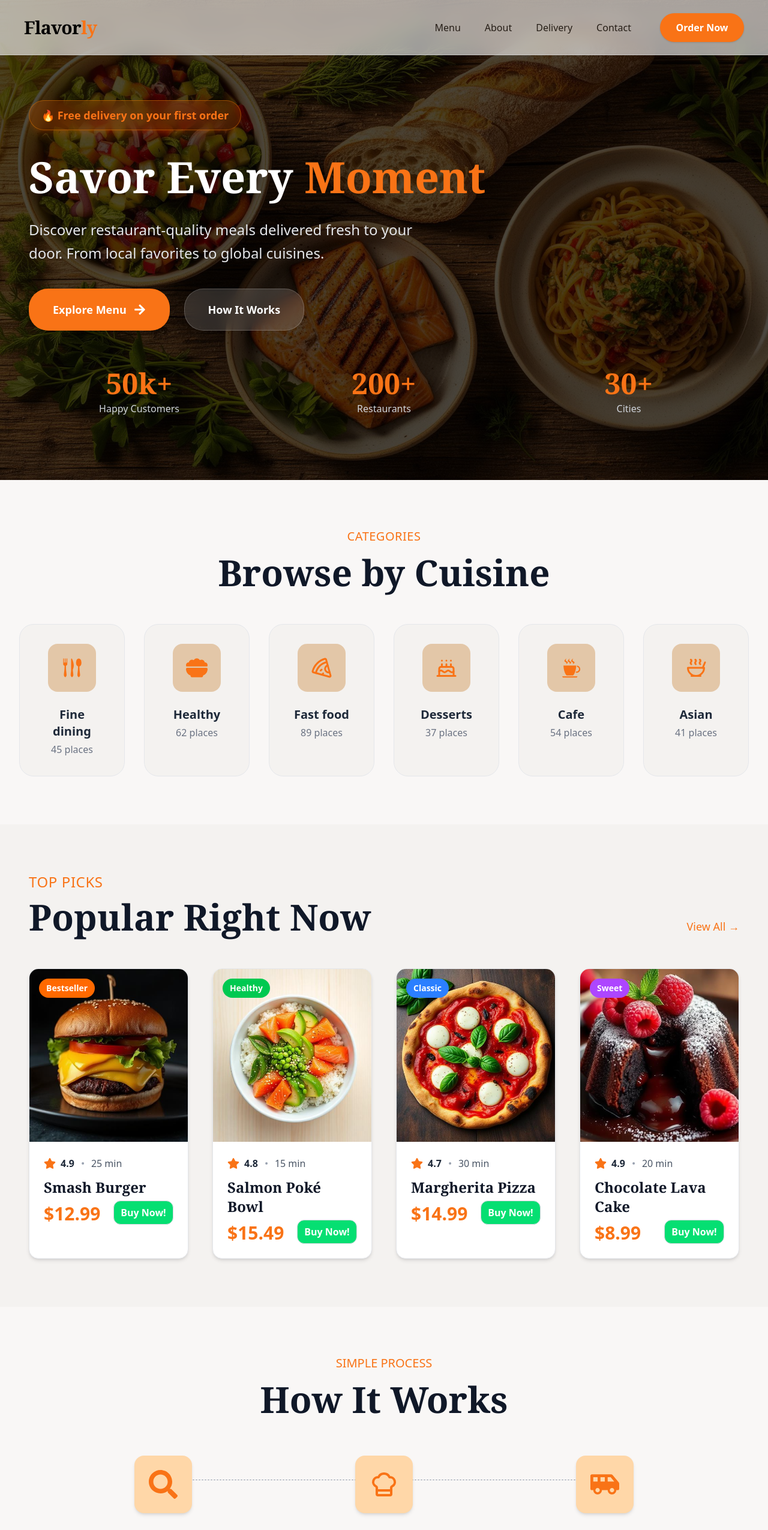
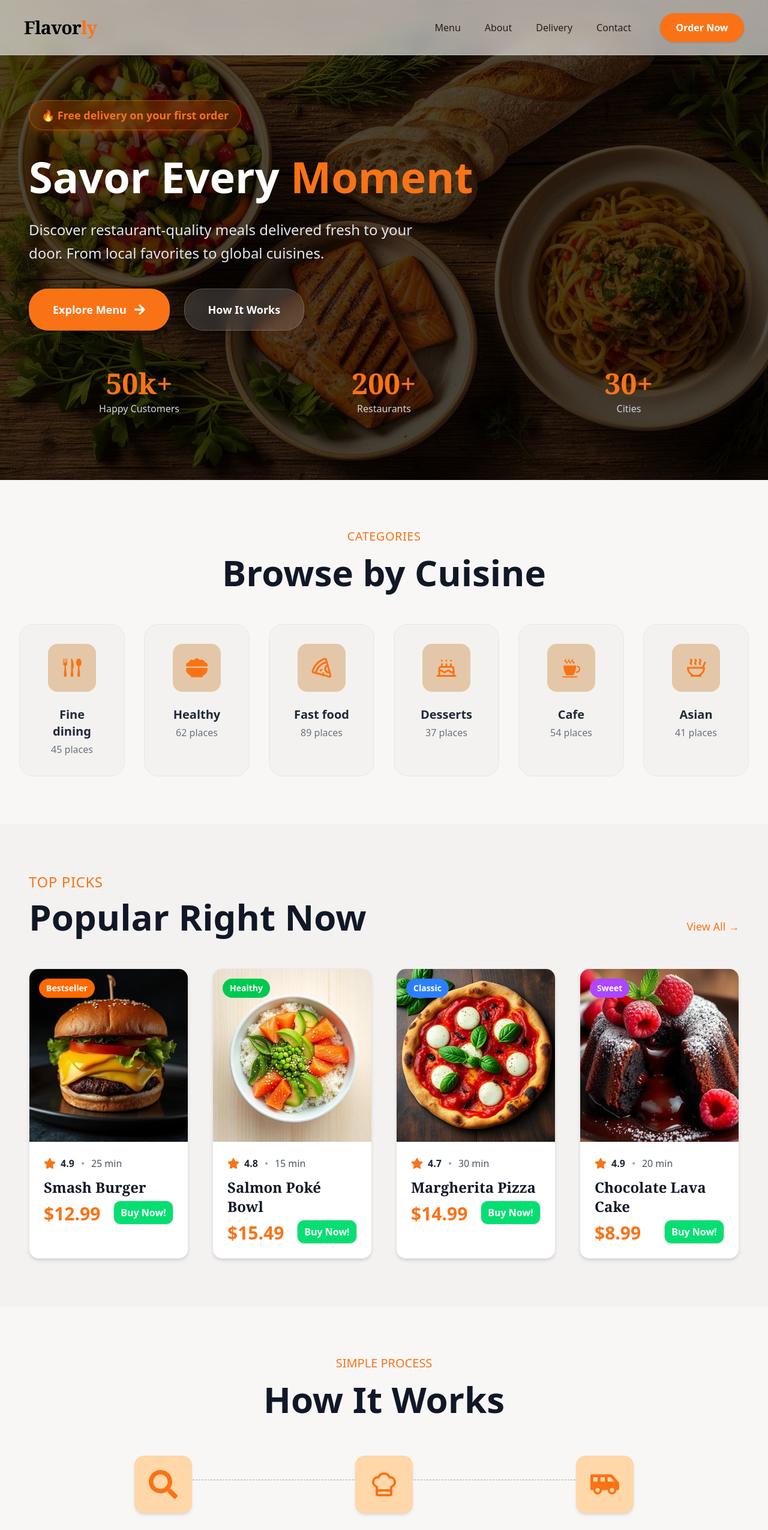
Before and after one commit to David-Osas-bot/Flavorly, a React (Vite) app: page / in a window 1280 px wide. Shown: the top 2550 px of the page at 60% size. Built offline with nearby package versions, Linux system fonts and the light colour scheme.

Commit message:
March commit

```diff
--- a/src/components/about/About.jsx
+++ b/src/components/about/About.jsx
@@ -38,7 +38,7 @@ const About = () => {
           <p className="text-lg sm:text-xl font-medium text-[#F97316] uppercase tracking-wide">
             TESTIMONIALS
           </p>
-          <h2 className="mt-4 text-4xl sm:text-5xl md:text-6xl font-serif font-bold text-gray-900">
+          <h2 className="mt-4 text-4xl sm:text-5xl md:text-6xl font-[] font-bold text-gray-900">
             Loved by Foodies
           </h2>
         </div>
--- a/src/components/contact/Contact.jsx
+++ b/src/components/contact/Contact.jsx
@@ -19,7 +19,7 @@ const Contact = () => {
             </div>
 
             {/* Heading */}
-            <h2 className="text-4xl sm:text-5xl md:text-6xl font-serif font-bold text-white text-center mb-5 md:mb-6">
+            <h2 className="text-4xl sm:text-5xl md:text-6xl font-[] font-bold text-white text-center mb-5 md:mb-6">
               Ready to Feast?
             </h2>
 
--- a/src/components/delivery/Delivery.jsx
+++ b/src/components/delivery/Delivery.jsx
@@ -7,7 +7,7 @@ const Delivery = () => {
     <div className="w-full min-h-[700px] bg-[hsl(30,20%,97%)] px-5 py-12 md:py-20" id="delivery">
       <div className="text-center">
         <p className="text-xl font-medium text-[#F97316]">SIMPLE PROCESS</p>
-        <h2 className="mt-4 text-4xl md:text-5xl lg:text-6xl font-serif font-bold text-gray-900">
+        <h2 className="mt-4 text-4xl md:text-5xl lg:text-6xl font-[] font-bold text-gray-900">
           How It Works
         </h2>
       </div>
--- a/src/components/home/Home.jsx
+++ b/src/components/home/Home.jsx
@@ -19,7 +19,7 @@ const Home = () => {
 
         {/* Main heading + description */}
         <div className="max-w-3xl">
-          <h1 className="text-4xl sm:text-5xl md:text-6xl lg:text-7xl font-serif font-bold text-white leading-tight">
+          <h1 className="text-4xl sm:text-5xl md:text-6xl lg:text-7xl font-['Trebuchet_MS', 'Lucida Sans Unicode', sans-serif] font-bold text-white leading-tight">
             Savor Every{" "}
             <span className="text-[#F97316]">Moment</span>
           </h1>
--- a/src/components/menu/Menu.jsx
+++ b/src/components/menu/Menu.jsx
@@ -20,7 +20,7 @@ const Menu = () => {
           <p className="text-lg sm:text-xl font-medium text-[#F97316] uppercase tracking-wide">
             CATEGORIES
           </p>
-          <h2 className="mt-4 text-4xl sm:text-5xl md:text-6xl font-serif font-bold text-gray-900">
+          <h2 className="mt-4 text-4xl sm:text-5xl md:text-6xl font-[] font-bold text-gray-900">
             Browse by Cuisine
           </h2>
         </div>
--- a/src/components/picks/Picks.jsx
+++ b/src/components/picks/Picks.jsx
@@ -77,7 +77,7 @@ const Picks = () => {
             TOP PICKS
           </p>
           <div className="mt-3 flex flex-col sm:flex-row sm:items-end sm:justify-between gap-4">
-            <h2 className="text-4xl md:text-5xl lg:text-6xl font-serif font-bold text-gray-900">
+            <h2 className="text-4xl md:text-5xl lg:text-6xl font-[] font-bold text-gray-900">
               Popular Right Now
             </h2>
             <a
```
